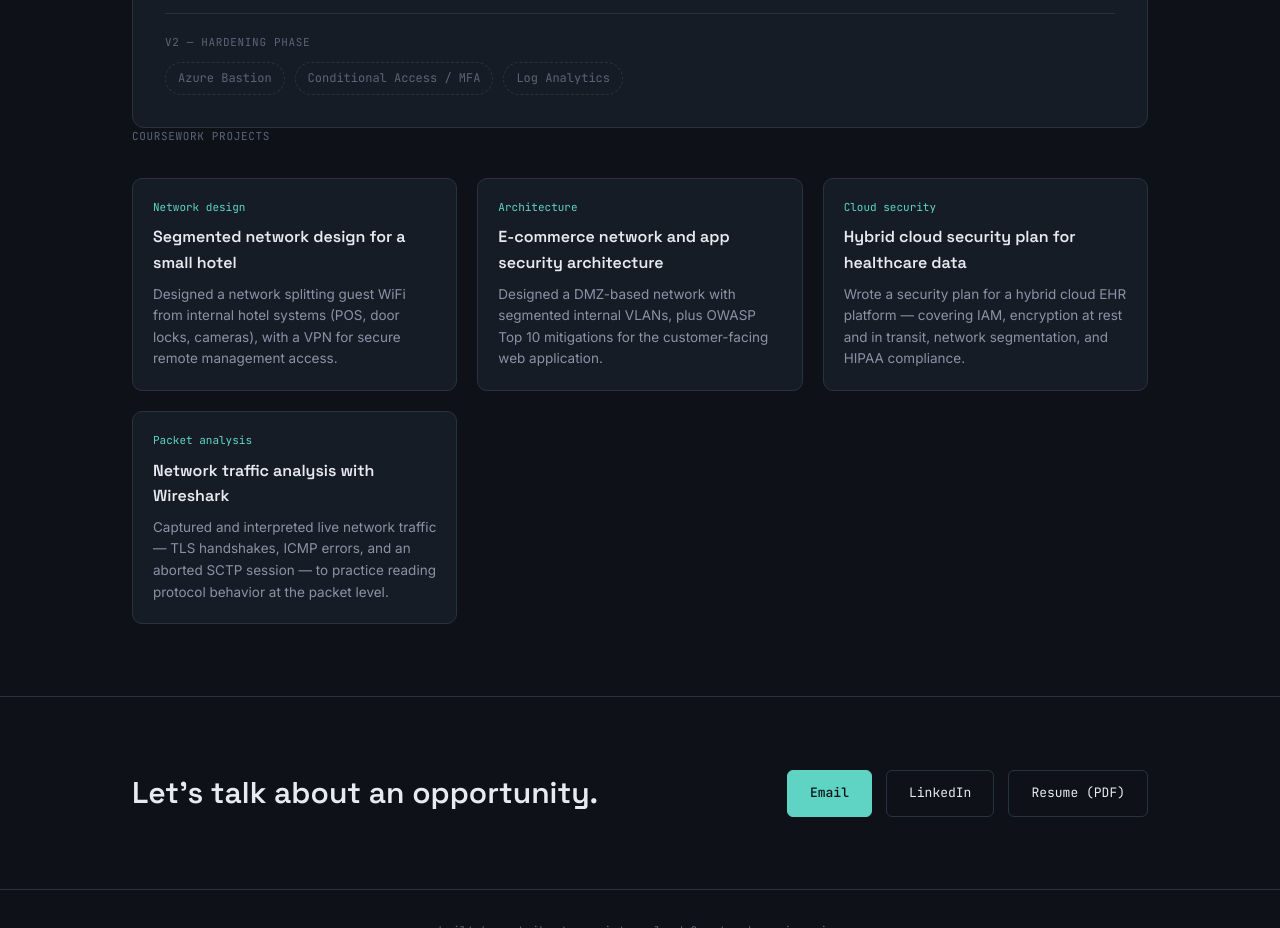
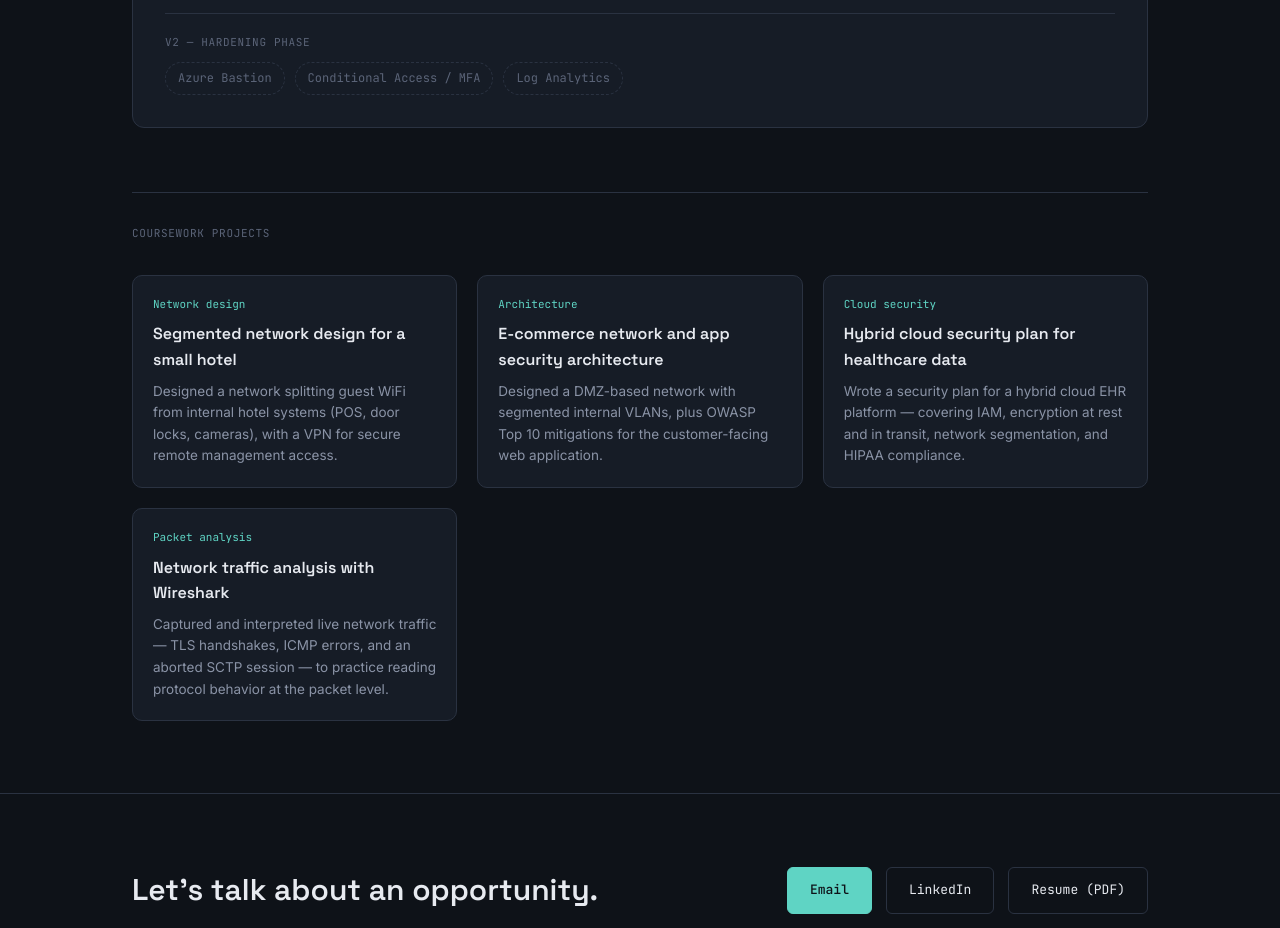
Before and after one commit to matrika-t/matrika-t.github.io, a plain HTML site: page index.html in a window 1280 px wide. Shown: the part 3702-4630 px from the top of the page. Drawn offline with Linux system fonts and the light colour scheme.

Commit message:
Add files via upload

```diff
--- a/index.html
+++ b/index.html
@@ -522,6 +522,9 @@
     color: var(--text-dim);
     text-transform: uppercase;
     letter-spacing: 0.06em;
+    margin-top: 64px;
+    padding-top: 32px;
+    border-top: 1px solid var(--border);
     margin-bottom: 4px;
   }
   .cw-card{
```
